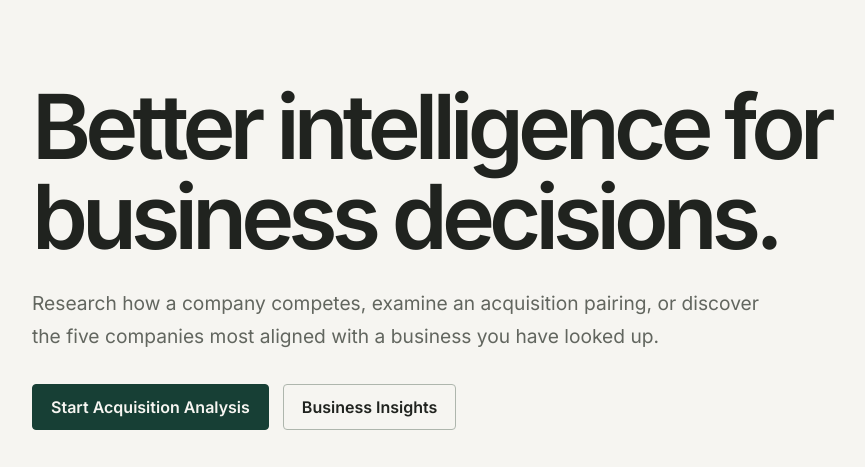
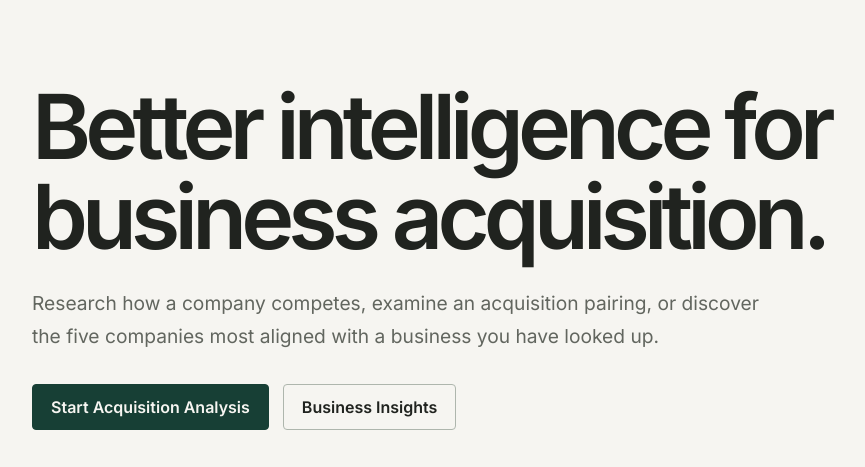
Before and after one commit to edimaudo/Arc, a FastAPI app: page / in a window 1280 px wide. Shown: the part 76-543 px from the top of the page, without its empty margins (18-883 px from the left). Run offline with FastAPI, Linux system fonts and the light colour scheme.

Commit message:
Update landing.html

```diff
--- a/app/templates/landing.html
+++ b/app/templates/landing.html
@@ -3,7 +3,7 @@
 {% block content %}
 <section class="landing-hero wrap">
   <div class="landing-hero-copy">
-    <h1>Better intelligence for business decisions.</h1>
+    <h1>Better intelligence for business acquisition.</h1>
     <p class="lede">Research how a company competes, examine an acquisition pairing, or discover the five companies most aligned with a business you have looked up.</p>
     <div class="hero-actions">
       <a class="button primary" href="/analysis/new">Start Acquisition Analysis</a>
```
